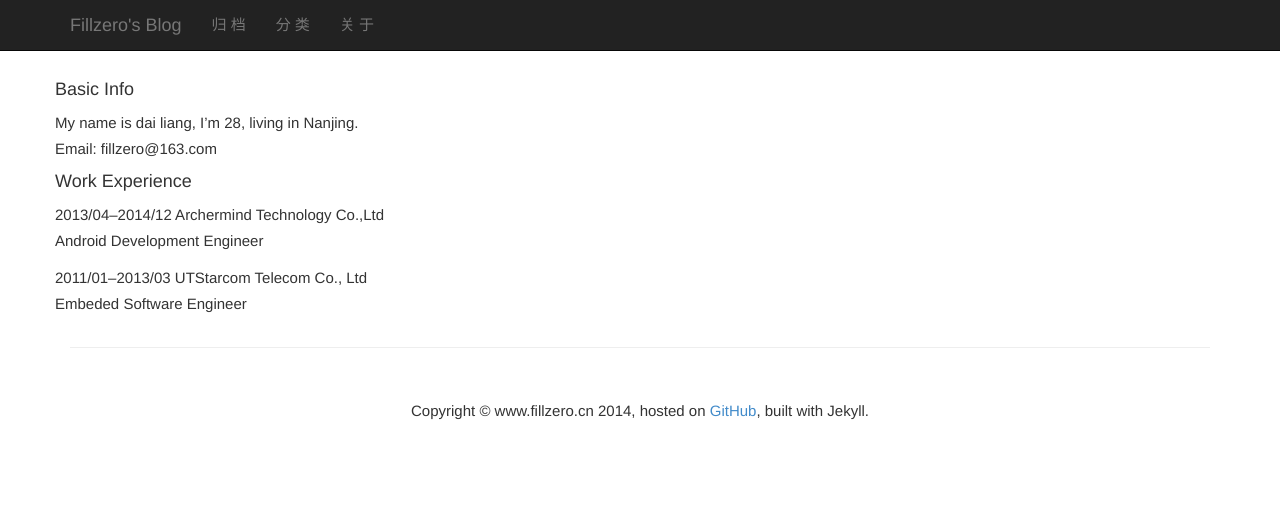
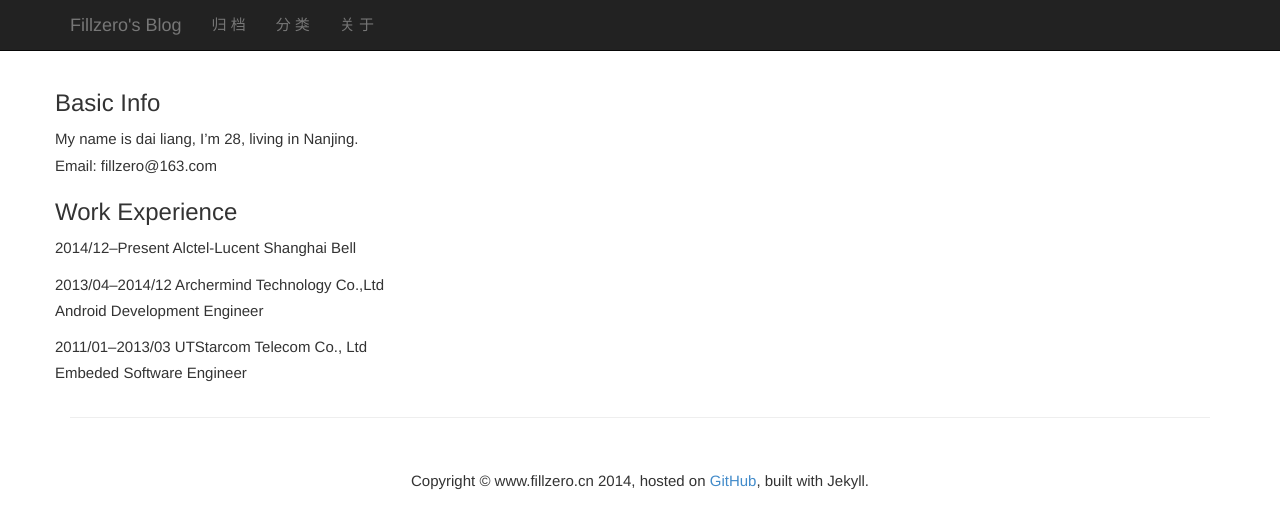
Before and after one commit to fillzero/fillzero.github.io, a Jekyll site: the page built from about.md, in a window 1280 px wide. Shown: the top 529 px of the page. Built offline with Jekyll 4.4.1, drawn with Linux system fonts in a browser that asks for light colours.

Commit message:
upda about.md

```diff
--- a/about.md
+++ b/about.md
@@ -2,11 +2,13 @@
 layout: default
 title: "关于：About"
 ---
-#### Basic Info
+### Basic Info
 My name is dai liang, I'm 28, living in Nanjing.
 Email: fillzero@163.com
 
-#### Work Experience
+### Work Experience
+2014/12--Present  Alctel-Lucent Shanghai Bell
+
 2013/04--2014/12  Archermind Technology Co.,Ltd
 Android Development Engineer
 
```
